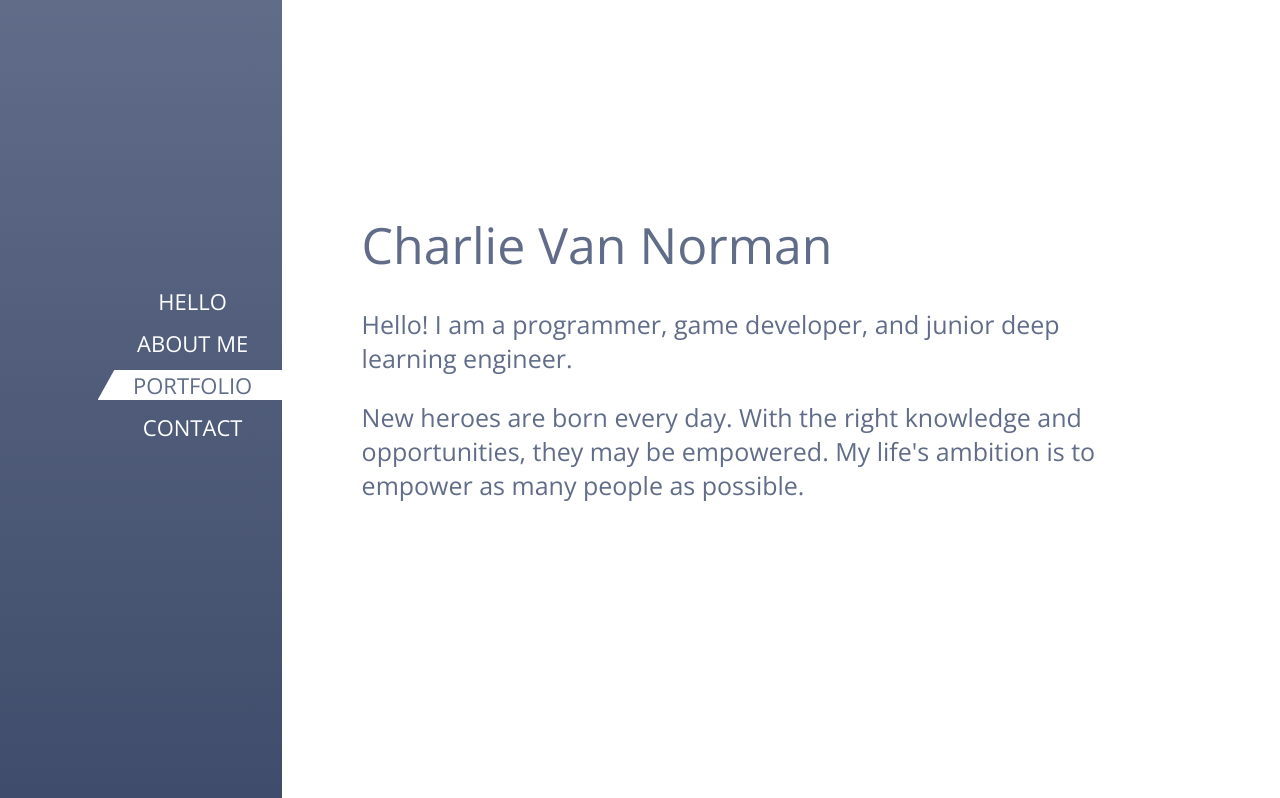
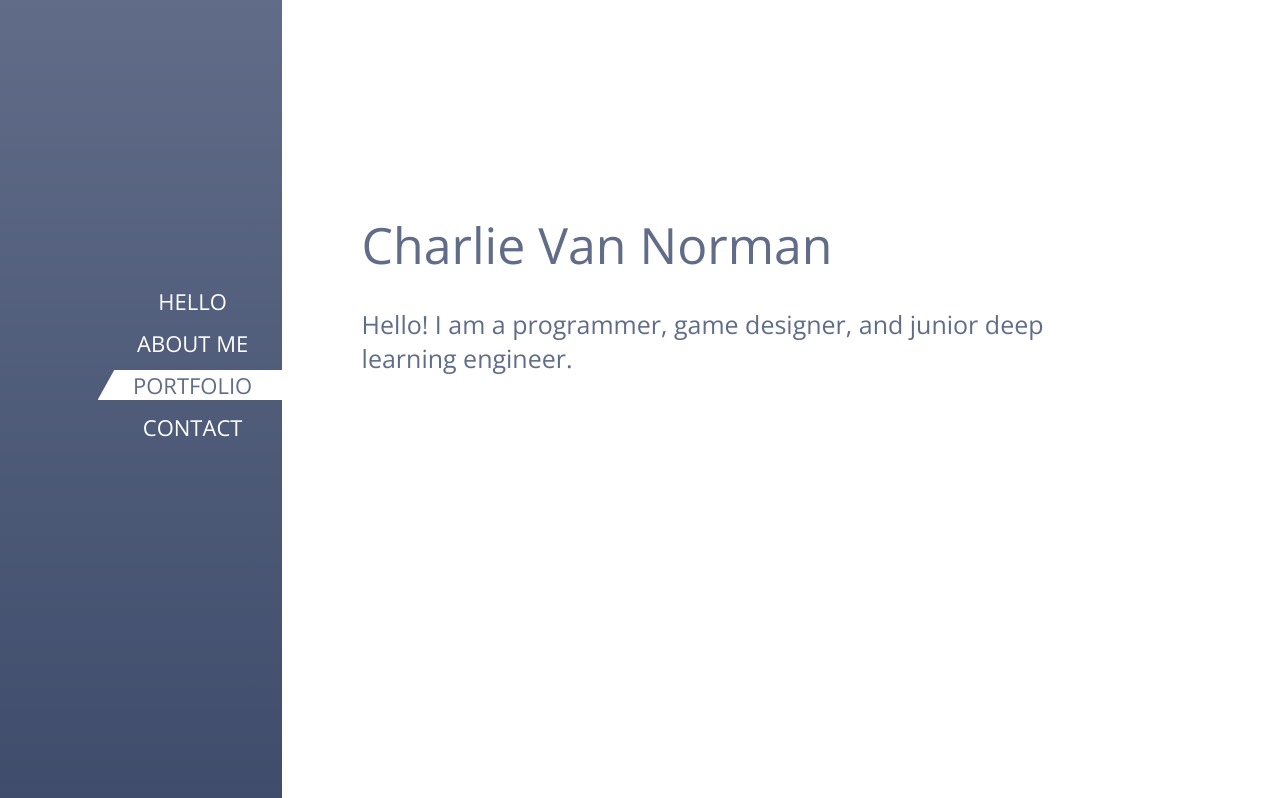
Before and after one commit to vannorman/vannorman, a Django app: template vannorman/templates/home.html in a window 1280 px wide. Shown: the part 151-949 px from the top of the page. Run offline with Django 3.2, Linux system fonts and the light colour scheme; the template is opened without the code that fills it, so the values that code supplies are empty.

Commit message:
changed copy again

```diff
--- a/vannorman/templates/home.html
+++ b/vannorman/templates/home.html
@@ -26,8 +26,8 @@
 		<div class="container">
 			<div class="title"> Charlie Van Norman </div>
 
-			<P> Hello! I am a programmer, game developer, and junior deep learning engineer.</p>
-			<p> New heroes are born every day. With the right knowledge and opportunities, they may be empowered. My life's ambition is to empower as many people as possible.
+			<P> Hello! I am a programmer, game designer, and junior deep learning engineer. </p>
+			<!-- <p> New heroes are born every day. With the right knowledge and opportunities, they may be empowered. My life's ambition is to empower as many people as possible. -->
 			</p>
 			</div>
 
```
